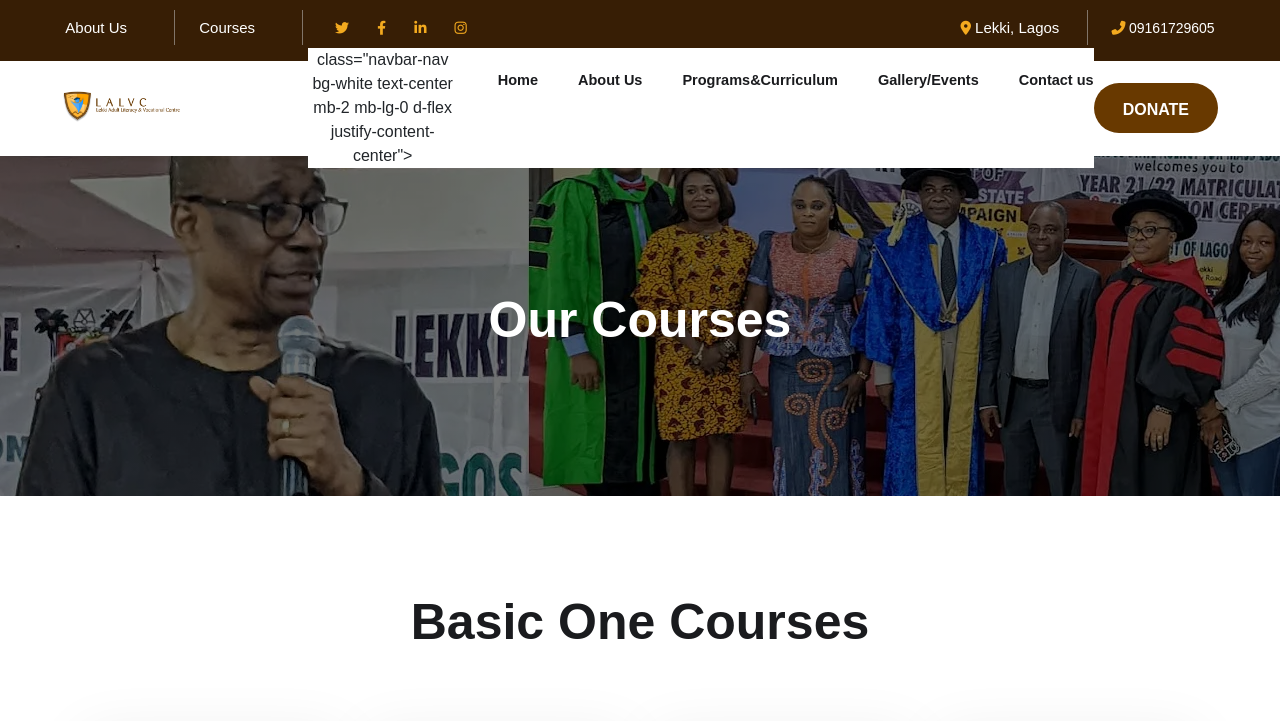
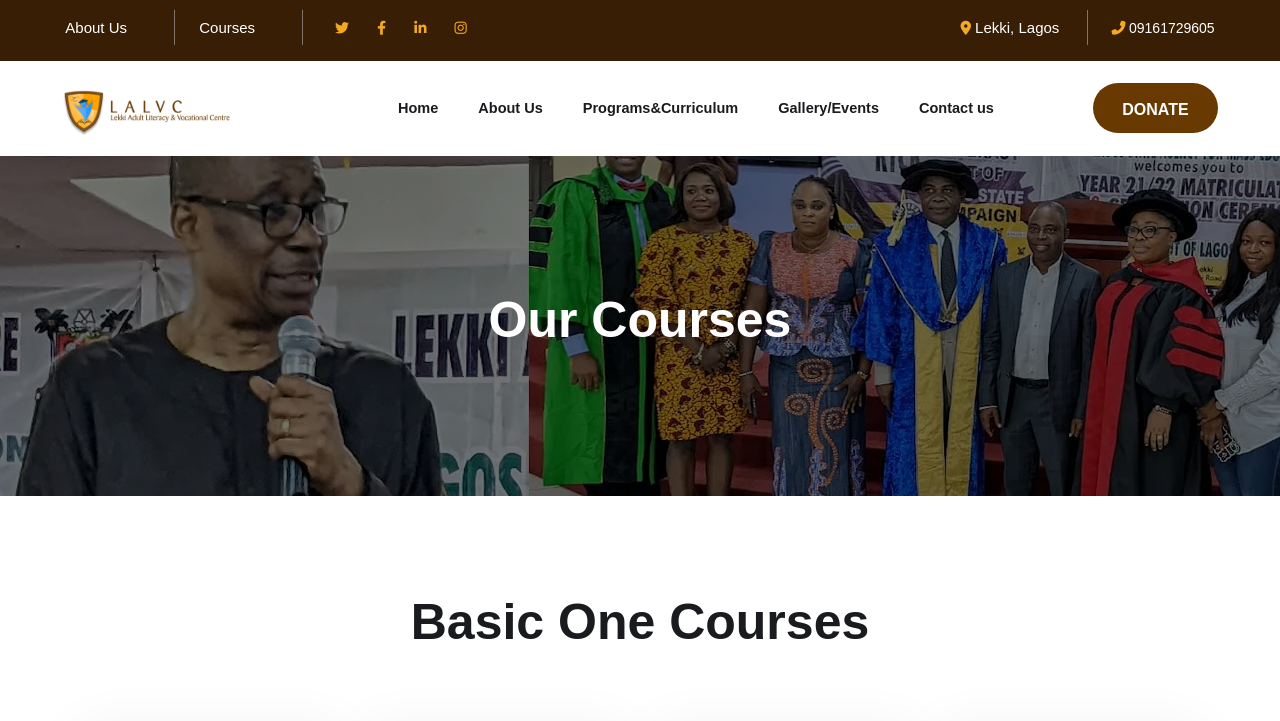
Before and after one commit to Jerry2272/adultschoolng.com, a plain HTML site: page html_files/programs.html in a window 1280 px wide. Shown: the top 721 px of the page. Drawn offline with nearby package versions, Linux system fonts and the light colour scheme.

Commit message:
Update programs.html

```diff
--- a/html_files/programs.html
+++ b/html_files/programs.html
@@ -94,7 +94,6 @@
             </div>
             <div class="collapse navbar-collapse text-lg-center" id="navbarTogglerDemo03">
                 <ul class="navbar-nav bg-white text-center mb-2 mb-lg-0 d-flex justify-content-center">
-                    class="navbar-nav bg-white text-center mb-2 mb-lg-0 d-flex justify-content-center">
                     <li class="nav-item">
                         <a class="nav-link active" aria-current="page" href="../index.html">Home</a>
                     </li>
```
